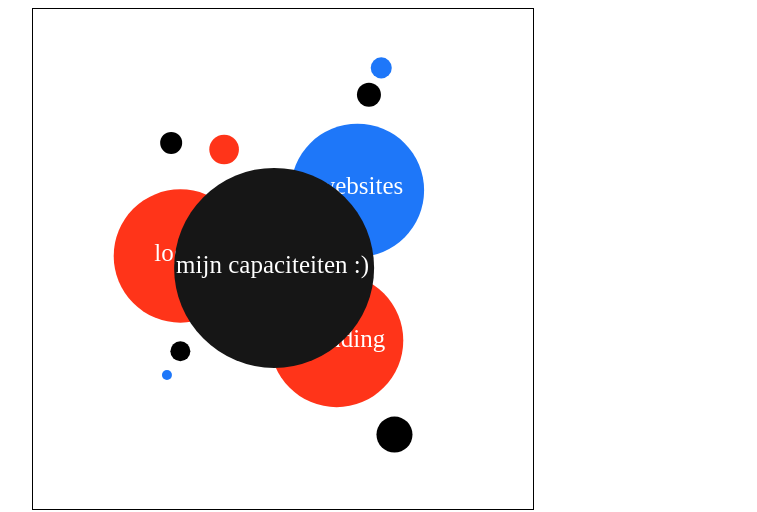
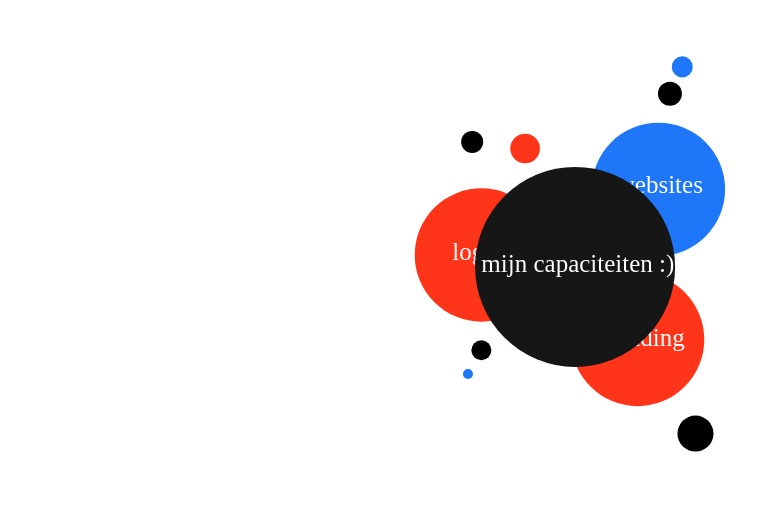
Before and after one commit to jornvdmaat17/circleAnimation, a plain HTML site: page index.html in a window 1280 px wide. Shown: the whole page, without its empty margins (438-1195 px from the left). Drawn offline with Linux system fonts and the light colour scheme.

Commit message:
last things

```diff
--- a/cmd.js
+++ b/cmd.js
@@ -31,10 +31,10 @@ var chgray = "#000000";
 //Keeps track of circles
 var circles = [];
 //Main circles
-circles.push(new circleText( 3.2,  2.1 ,  6.0, "logos", cred , chred , true, " "));
-circles.push(new circleText( 1.6,  1.55 ,  6.0, "branding", cred, chred, true, " "));
-circles.push(new circleText( 1.5,  2.9 ,  6.0, "websites", cblue, chblue ,true," "));
-circles.push(new circleText( 2.0,  2.0 ,  4.0, "mijn capaciteiten :)", cgray, chgray, true, " " ));
+circles.push(new circleText( 3.2,  2.1 ,  6.0, "      logos", cred , chred , true, "#logos"));
+circles.push(new circleText( 1.6,  1.55 ,  6.0, "    branding", cred, chred, true, "#branding"));
+circles.push(new circleText( 1.5,  2.9 ,  6.0, "    websites", cblue, chblue ,true,"#websites"));
+circles.push(new circleText( 2.0,  2.0 ,  4.0, " mijn capaciteiten :)", cgray, chgray, true, "#capaciteiten" ));
 
 //Small circles
 circles.push(new circleText( 1.35,  1.2 ,  22.2, "", "black", "black", false));
@@ -53,8 +53,8 @@ function draw(){
     document.onmousemove = function(event){
         x = event.clientX;
         y = event.clientY;
-        divX = event.pageX - canvdiv.offsetLeft;
-        divY = event.pageY - canvdiv.offsetTop;
+        divX = event.pageX - canvas.offsetLeft;
+        divY = event.pageY - canvas.offsetTop;
     }
     for(i = circles.length; i > 0; i--){
         if(circles[i - 1].detectMouse()){
@@ -117,9 +117,9 @@ function circleText(cx , cy, radius, txt, color, hovercolor, mainCircle, href){
         ctx.fill();
 
         ctx.beginPath();
-        ctx.font = String(ratio) + "px Monda";
+        ctx.font = String(canvasHeight / 20) + "px Monda";
         ctx.fillStyle = "white";
-        ctx.fillText(txt, this.x - this.txt.length * 4.7- this.radius / 25 + x / ratio, (this.y + y / ratio) * 1.02);
+        ctx.fillText(this.txt, this.x + x / ratio - this.radius, (this.y + y / ratio) * 1.02);
     }
 
     this.detectMouse = function(){
@@ -131,7 +131,6 @@ function circleText(cx , cy, radius, txt, color, hovercolor, mainCircle, href){
     }
 
     this.goToPage = function() {
-        console.log(this.href);
         location.href = this.href;
     }
 
--- a/mystyle.css
+++ b/mystyle.css
@@ -9,11 +9,3 @@
     float:right;
     margin-right:300;
 }
-
-#canvdiv{
-    height:500px;
-    width:500px;
-    float:right;
-    border: 1px #000 solid;
-    margin-right:300px;
-}
```
